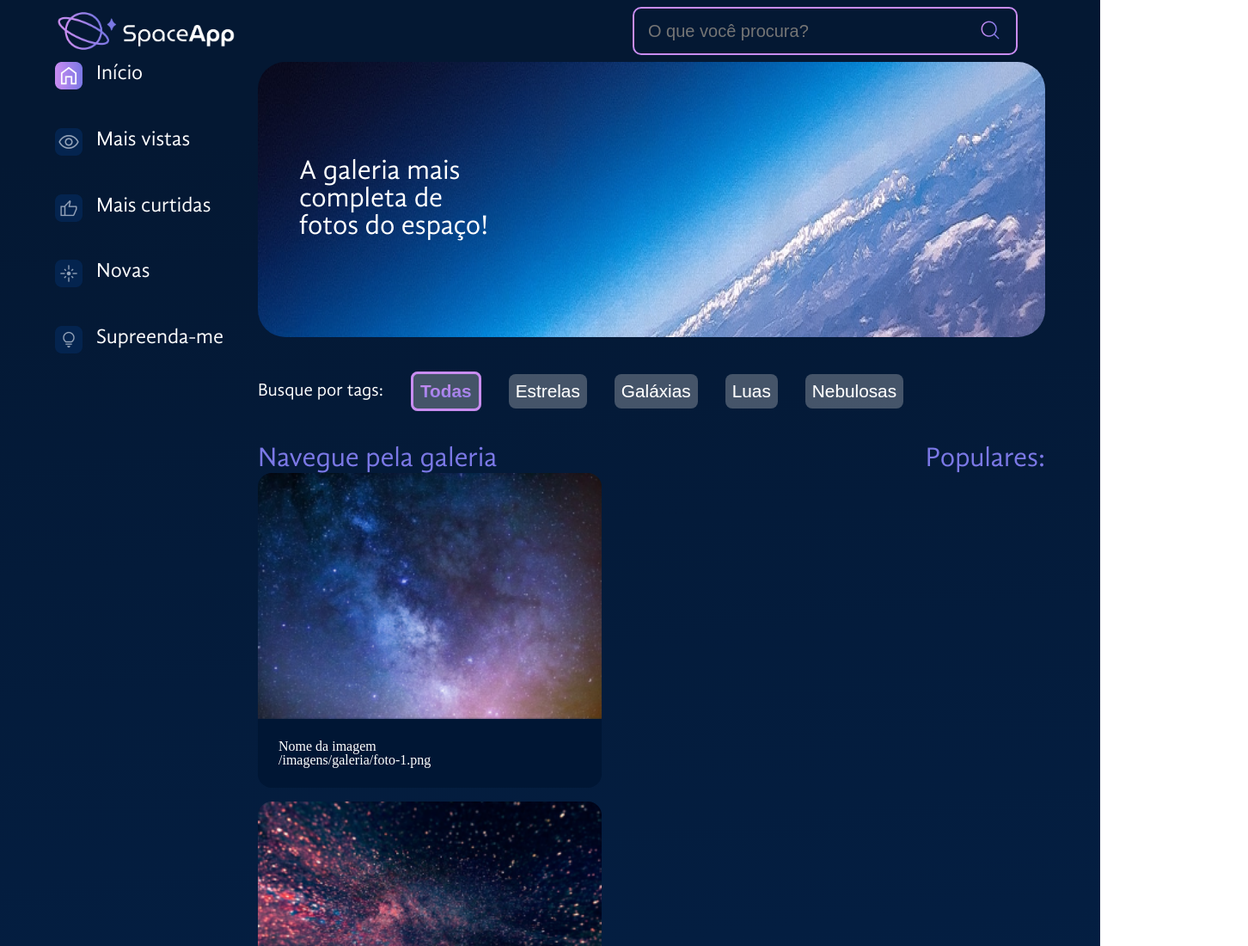
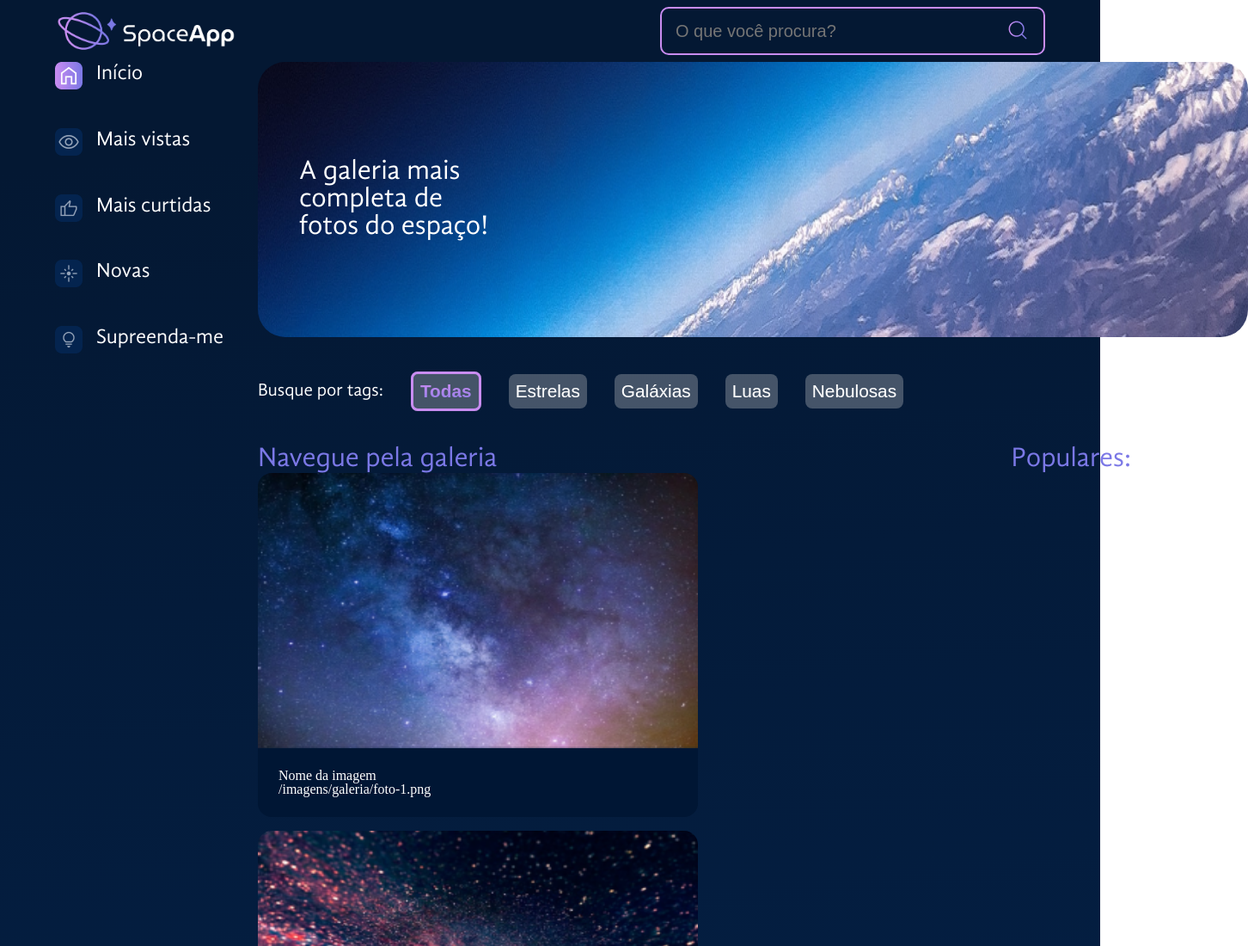
Before and after one commit to GabrielPPM/space-app, a React (Vite) app: page / in a window 1280 px wide. Shown: the top 1100 px of the page at 86% size, 1452 px wide, since content can reach past the window. Built offline with nearby package versions, Linux system fonts and the light colour scheme.

Commit message:
fix.: searchbar, imagem, app

```diff
--- a/src/App.jsx
+++ b/src/App.jsx
@@ -26,6 +26,7 @@ const MainContainer = styled.main`
 `;
 
 const ConteudoDaGaleria = styled.section`
+	width: 100%;
 	display: flex;
 	flex-direction: column;
 	flex-grow: 1;
@@ -33,7 +34,7 @@ const ConteudoDaGaleria = styled.section`
 `;
 
 const AppContainer = styled.div`
-	width: 1440px;
+	width: 1740px;
 	margin: 0 auto;
 	max-width: 90%;
 `;
--- a/src/componentes/Cabecalho/index.jsx
+++ b/src/componentes/Cabecalho/index.jsx
@@ -3,14 +3,13 @@ import SearchBar from "../SearchBar"
 
 const HeaderEstilizado = styled.header`
     display: flex;
+    width: 100%;
     place-items: center;
-    width: 100%;
     justify-content: space-between;
     img{
         max-width: 212px
     }
     SearchBar{
-        place-self: end;
     }
 `
 
--- a/src/componentes/Galeria/Imagem/Imagem.jsx
+++ b/src/componentes/Galeria/Imagem/Imagem.jsx
@@ -3,12 +3,14 @@ import styled from "styled-components";
 const StyledDiv = styled.div`
 	display: flex;
 	flex-direction: column;
-	width: 25rem;
+	width: 32rem;
 	height: auto;
 
 	img {
 		border-radius: 1rem 1rem 0rem 0rem;
 		width: 100%;
+		height: 20rem;
+		object-fit: fill;
 	}
 
 	.bottom-card {
@@ -32,6 +34,9 @@ const Imagem = ({ nome, foto }) => {
 					<p>Nome da imagem</p>
 					<p>{foto}</p>
 				</div>
+				<div>
+
+				</div>
 			</div>
 		</StyledDiv>
 	);
--- a/src/componentes/Galeria/Tags/Populares/index.jsx
+++ b/src/componentes/Galeria/Tags/Populares/index.jsx
@@ -2,6 +2,7 @@ import styled from "styled-components";
 import Titulo from "../../../Titulo/Titulo";
 
 const PopularesContainer = styled.div`
+    width: 40rem;
     p{
         font-family: GandhiSansRegular;
     }
@@ -9,9 +10,9 @@ const PopularesContainer = styled.div`
 
 const Populares = () => {
     return(
-        <>
+        <PopularesContainer>
             <Titulo $alinhamento='center'>Populares:</Titulo>
-        </>
+        </PopularesContainer>
     )
 }
 
--- a/src/componentes/SearchBar/index.jsx
+++ b/src/componentes/SearchBar/index.jsx
@@ -2,6 +2,7 @@ import styled from "styled-components";
 
 const SearchBarEstilizado = styled.div`
     display: flex;
+    flex-direction: row-reverse;
     width: 30rem;
     input{
         height: 56px;
@@ -22,7 +23,7 @@ const SearchBarEstilizado = styled.div`
         width: 2rem;
         height: 2rem;
         top: 0.7rem;
-        right: 3rem;
+        right: -27rem;
     }
 `
 
--- a/src/componentes/TituloEstilizado/index.jsx
+++ b/src/componentes/TituloEstilizado/index.jsx
@@ -5,8 +5,9 @@ const StyledSection = styled.section`
     display: flex;
     width: 100%;
     height: 20rem;
-    max-width: 72rem;
     background-image: url(${banner});
+    background-repeat: no-repeat;
+    background-size: 100%;
     align-items: center;
     border-radius: 2rem;
     h1{
```
